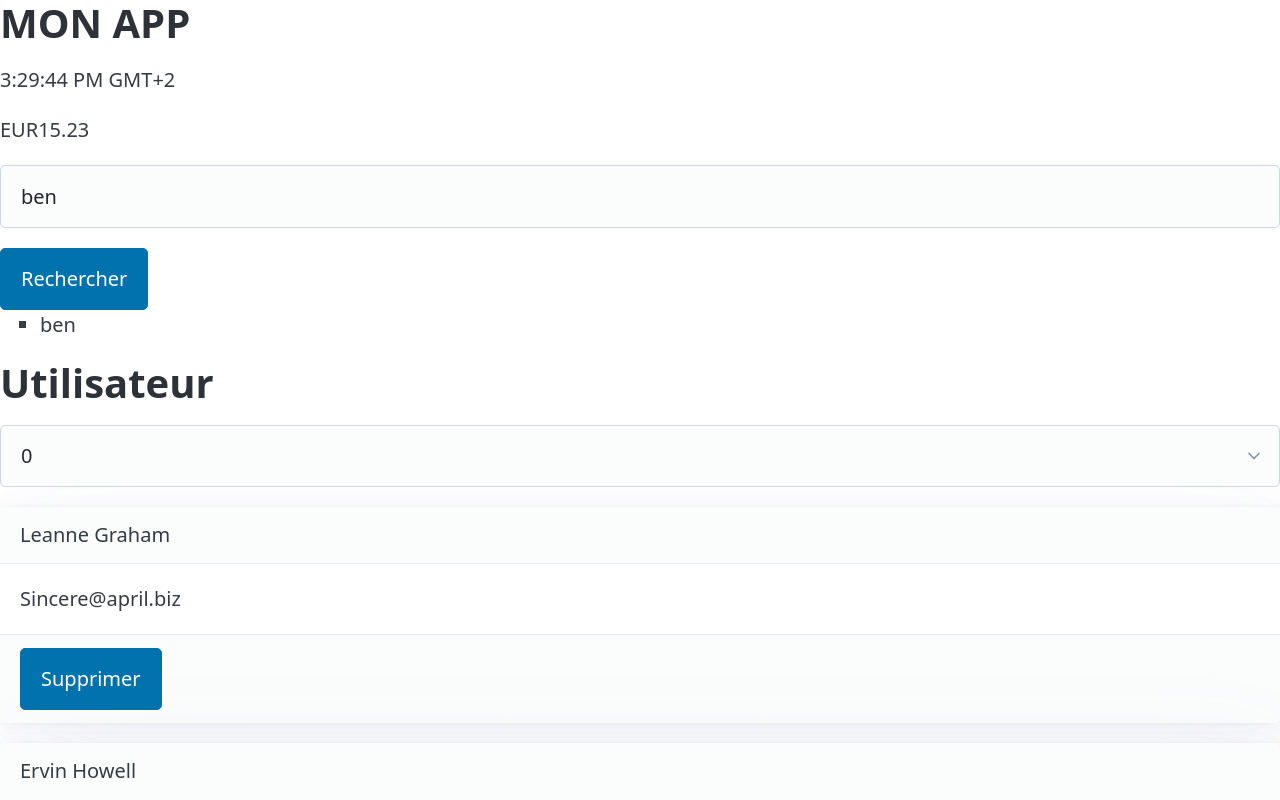
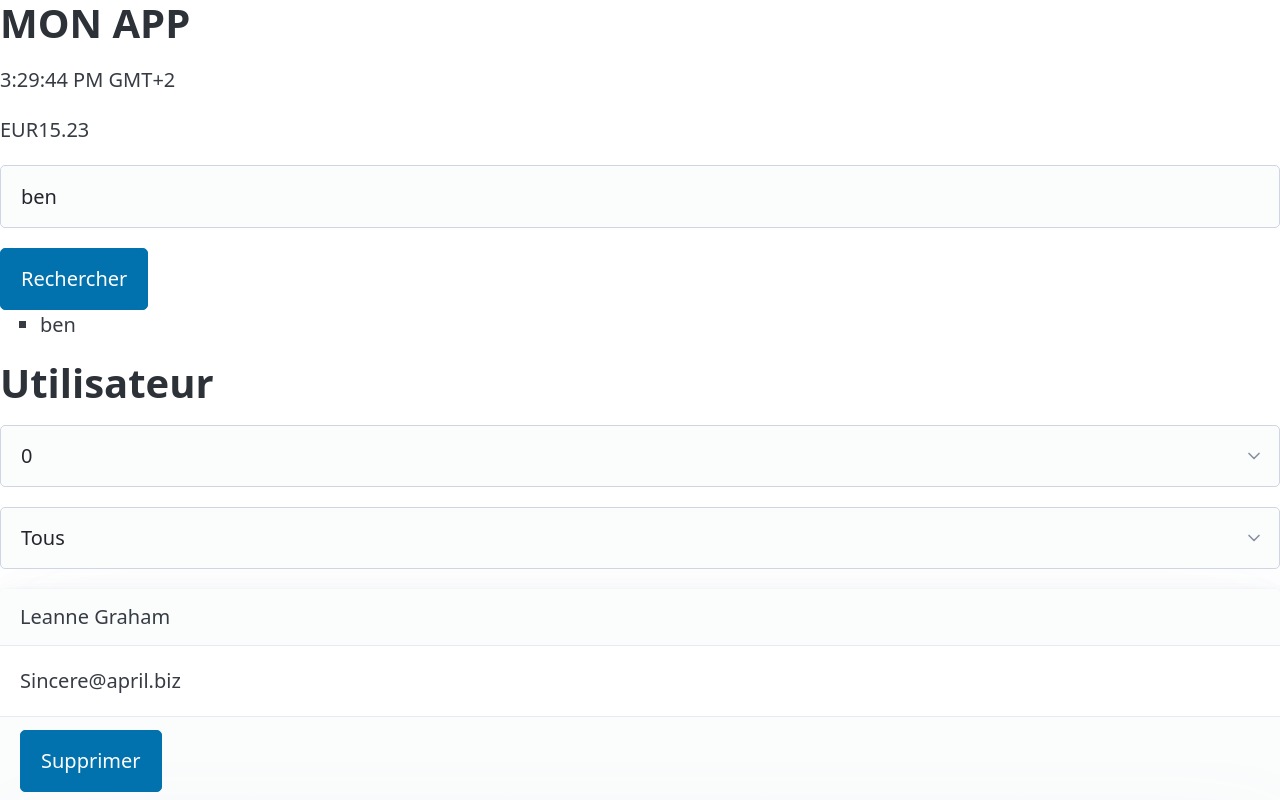
Before and after one commit to dferhod/angular-formation, an Angular app: page / in a window 1280 px wide. Shown: the top 800 px of the page. Built offline with nearby package versions, Linux system fonts and the light colour scheme.

Commit message:
extentsion filter

```diff
--- a/src/app/features/users/users.component.html
+++ b/src/app/features/users/users.component.html
@@ -6,6 +6,13 @@
     <option>2</option>
 </select>
 
-@for (u of users ; track u.id) {
+<select [(ngModel)]="extSelected">
+    <option value="">Tous</option>
+    @for (ext of extensions ; track ext) {
+        <option>{{ ext }}</option>
+    }
+</select>
+
+@for (u of users | extFilter:extSelected ; track u.id) {
     <app-user-card [user]="u" />
 }
--- a/src/app/features/users/users.component.ts
+++ b/src/app/features/users/users.component.ts
@@ -3,15 +3,18 @@
 import { User } from '../../core/interfaces/user';
 import { PluralPipe } from '../../shared/pipes/plural.pipe';
 import { FormsModule } from '@angular/forms';
+import { Extensionpipe } from '../../shared/pipes/extension.pipe';
 
 @Component({
   selector: 'app-users',
   templateUrl: './users.component.html',
   standalone: true,
-  imports: [UserCardComponent, PluralPipe, FormsModule]
+  imports: [UserCardComponent, PluralPipe, FormsModule, Extensionpipe]
 })
 export class UsersComponent {
   nbSelected = 0
+  extSelected = ''
+  extensions: string[] = ['tv', 'biz', 'io', 'me']
   users: User[] = [
     {
       id: 1,
--- /dev/null
+++ b/src/app/shared/pipes/extension.pipe.ts
@@ -0,0 +1,15 @@
+import { Pipe, PipeTransform } from "@angular/core";
+import { User } from "../../core/interfaces/user";
+
+@Pipe({
+    name: 'extFilter',
+    standalone: true
+})
+export class Extensionpipe implements PipeTransform {
+    transform(users: User[], ext: string): User[] {
+        if (!ext) {
+            return users
+        }
+        return users.filter(user => user.email.endsWith(ext))
+    }
+}
```
